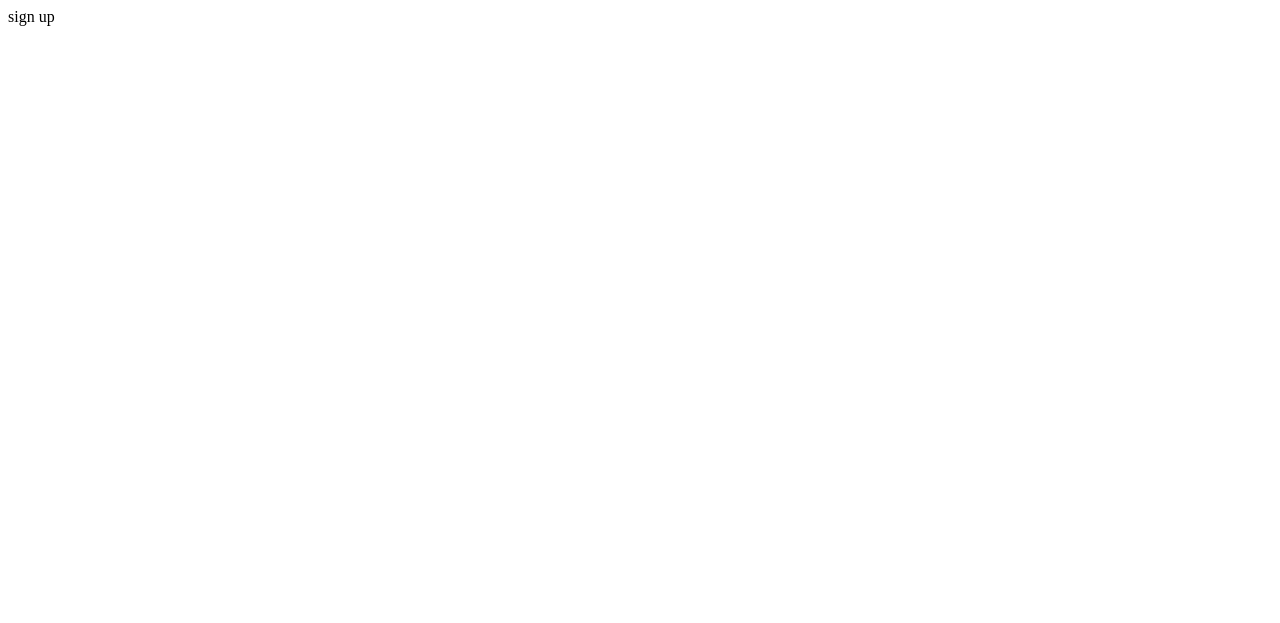
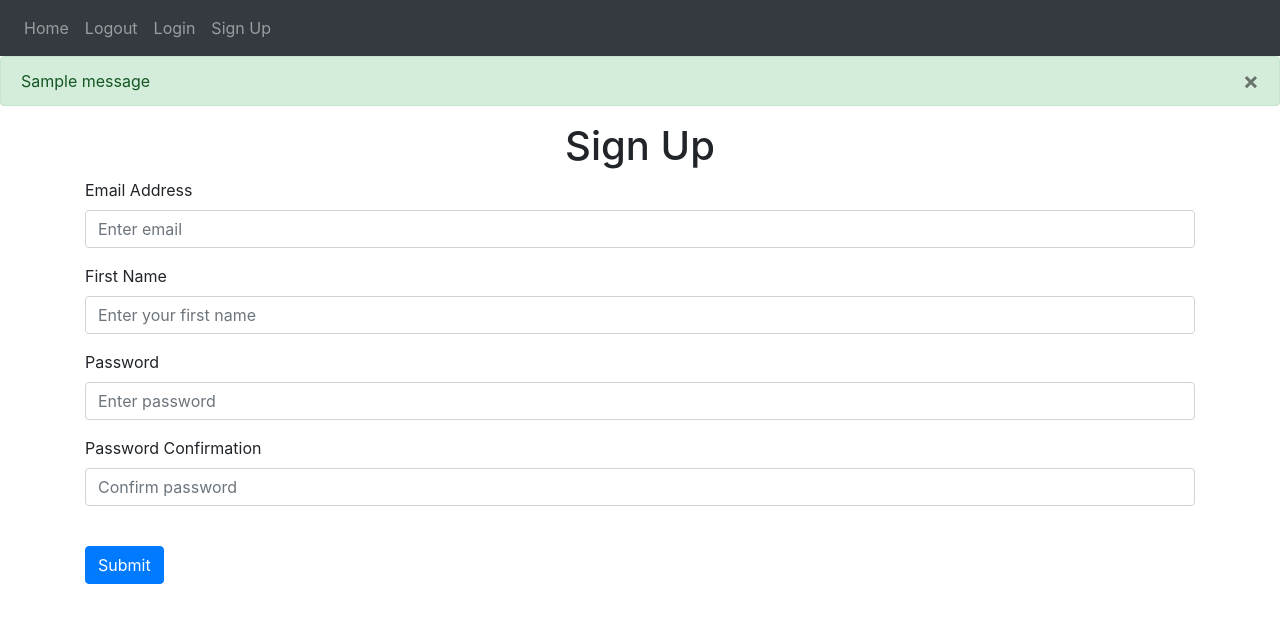
Before and after one commit to iwinii/notes-website, a Flask app: page /sign-up in a window 1280 px wide. Before the commit the part shown is almost empty. Shown: the top 623 px of the page. Run offline with Flask 2, Linux system fonts and the light colour scheme; one stand-in notice (Sample message) is shown; some libraries are stand-ins or nearby versions.

Commit message:
added sign up and login pages with places for user's input, buttons for submitting and logging in, flashing messages if errors within inputs occur or when the sign up was successful, added navbar for choosing sign up, home, login or logout

```diff
--- a/website/src/auth.py
+++ b/website/src/auth.py
@@ -1,15 +1,40 @@
-from flask import Blueprint
+from flask import Blueprint, render_template, request, flash
 
 auth = Blueprint('auth', __name__)
 
-@auth.route('/login')
+
+@auth.route('/login', methods=['GET', 'POST'])
 def login():
-    return "<p>login</p>"
+    return render_template("login.html")
+
 
 @auth.route('/logout')
 def logout():
-    return "<p>logout</p>"
+    return render_template("logout.html")
 
-@auth.route('/sign-up')
+
+@auth.route('/sign-up', methods=['GET', 'POST'])
 def sign_up():
-    return "<p>sign up</p>"
+    if request.method == 'POST':
+        email = request.form.get('email')
+        firstName = request.form.get('first-name')
+        password = request.form.get('password')
+        passwordConfirmation = request.form.get('password-confirmation')
+
+        hasErrors = False
+        if len(email) < 4:
+            hasErrors = True
+            flash('Email must be greater than 3 characters.', category='error')
+        if len(firstName) < 2:
+            hasErrors = True
+            flash('First name must be greater than 1 character.', category='error')
+        if password != passwordConfirmation:
+            hasErrors = True
+            flash('Passwords do not match.', category='error')
+        if len(password) < 7:
+            hasErrors = True
+            flash('Password must be greater than 6 characters.', category='error')
+
+        if hasErrors == False:
+            flash('Account created!', category='success')
+    return render_template("signup.html")
--- a/website/src/views.py
+++ b/website/src/views.py
@@ -1,9 +1,9 @@
 from flask import Blueprint, render_template
-
 
 views = Blueprint('views', __name__)
 
 
 @views.route('/')
 def home():
-    return render_template("home.html")
+    a = "Variable content"
+    return render_template("home.html", a=a)
--- a/website/templates/base.html
+++ b/website/templates/base.html
@@ -15,7 +15,7 @@
       href="https://stackpath.bootstrapcdn.com/font-awesome/4.7.0/css/font-awesome.min.css"
       crossorigin="anonymous"
     />
-    <title>{% block title %}Home{% endblock %}</title>
+    <title>{% block title %}Default title{% endblock %}</title>
 </head>
 <body>
 <nav class="navbar navbar-expand-lg navbar-dark bg-dark">
@@ -36,6 +36,30 @@
         </div>
     </div>
 </nav>
+
+{% with messages = get_flashed_messages(with_categories=true) %}
+{% if messages %}
+    {% for category, message in messages %}
+    {% if category == 'error' %}
+    <div class="alert alert-danger alert-dismissable fade show">
+        {{ message }}
+        <button type="button" class="close" data-dismiss="alert">
+            <span aria-hidden="true">&times;</span>
+        </button>
+    </div>
+    {% endif %}
+    {% if category == 'success' %}
+    <div class="alert alert-success alert-dismissable fade show">
+        {{ message }}
+        <button type="button" class="close" data-dismiss="alert">
+            <span aria-hidden="true">&times;</span>
+        </button>
+    </div>
+    {% endif %}
+    {% endfor %}
+{% endif %}
+{% endwith %}
+<div class="container">{% block container %}Default content{% endblock %}</div>
     <script
       src="https://code.jquery.com/jquery-3.2.1.slim.min.js"
       integrity="sha384-KJ3o2DKtIkvYIK3UENzmM7KCkRr/rE9/Qpg6aAZGJwFDMVNA/GpGFF93hXpG5KkN"
@@ -53,8 +77,8 @@
     ></script>
 
     <script
-      type="text/javascript"
       src="{{ url_for('static', filename='index.js') }}"
     ></script>
+
 </body>
 </html>
--- /dev/null
+++ b/website/templates/logout.html
@@ -0,0 +1,5 @@
+{% extends "base.html" %}
+{% block title %}Logout{% endblock %}
+{% block container %}
+<h1>This is logout page content</h1>
+{% endblock %}
--- /dev/null
+++ b/website/templates/signup.html
@@ -0,0 +1,50 @@
+{% extends "base.html" %}
+{% block title %}Sign Up{% endblock %}
+{% block container %}
+<h1 align="center">Sign Up</h1>
+<form method="POST" autocomplete="off">
+    <div class="form-group">
+        <label for="email">Email Address</label>
+        <input
+            type="email"
+            class="form-control"
+            id="email"
+            name="email"
+            placeholder="Enter email"
+            />
+    </div>
+    <div class="form-group">
+        <label for="first-name">First Name</label>
+        <input
+            type="text"
+            class="form-control"
+            id="first-name"
+            name="first-name"
+            placeholder="Enter your first name"
+            />
+    </div>
+    <div class="form-group">
+        <label for="password">Password</label>
+        <input
+            type="password"
+            class="form-control"
+            id="password"
+            name="password"
+            placeholder="Enter password"
+            />
+    </div>
+    <div class="form-group">
+        <label for="password-confirmation">Password Confirmation</label>
+        <input
+            type="password"
+            class="form-control"
+            id="password-confirmation"
+            name="password-confirmation"
+            placeholder="Confirm password"
+            />
+    </div>
+    <br>
+    <button type="submit" class="btn btn-primary">Submit</button>
+</form>
+
+{% endblock %}
```
Also changed, not shown: website/templates/home.html (+6 -1 lines), website/templates/login.html (added, +30 -0 lines).
